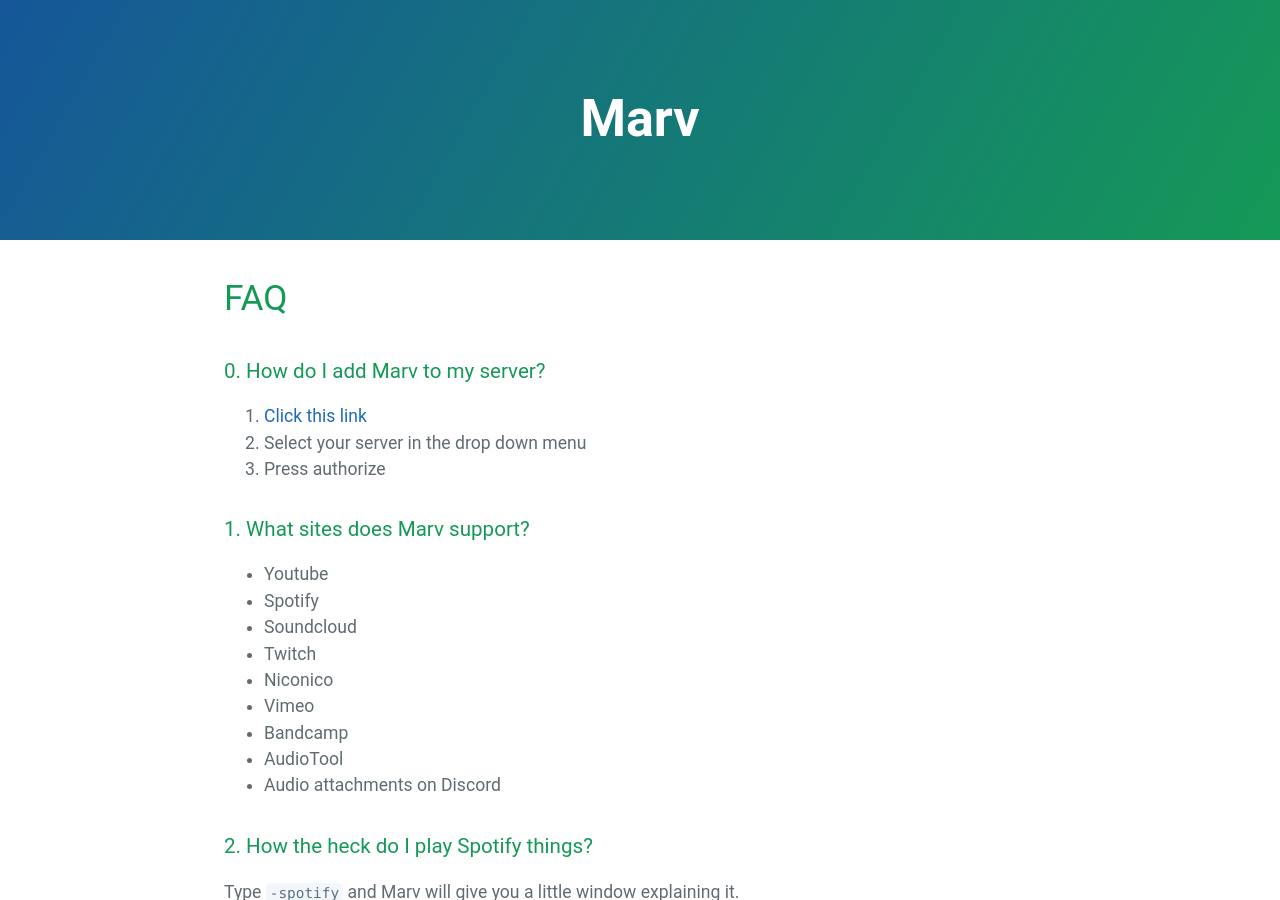
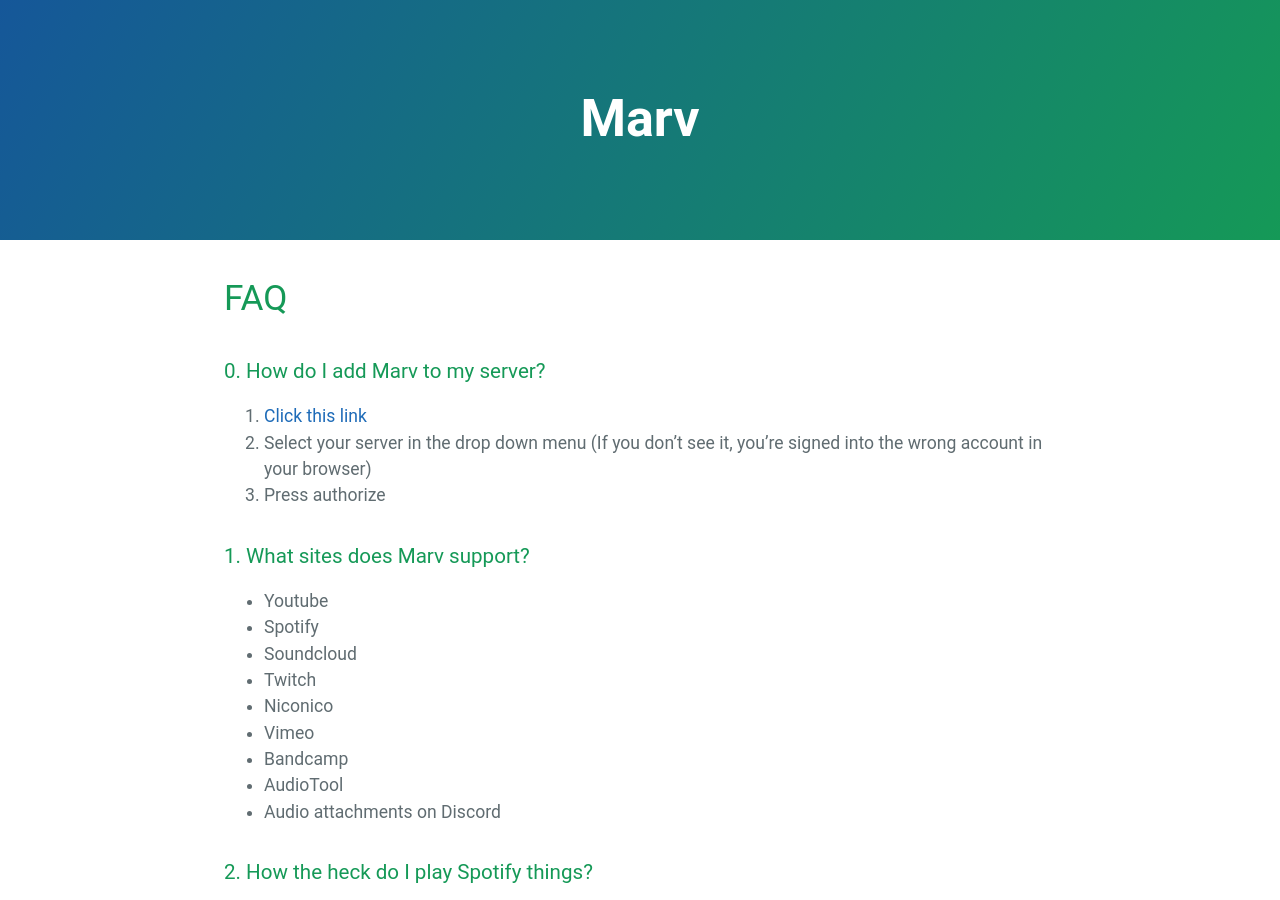
Before and after one commit to mymindishazel/marv-docs, a Jekyll site: the page built from faq.md, in a window 1280 px wide and 900 px high. Built offline with Jekyll 4.4.1, drawn with Linux system fonts in a browser that asks for light colours; our own code applies the rules of GitHub Pages for plain Markdown files.

Commit message:
Update faq.md

```diff
--- a/faq.md
+++ b/faq.md
@@ -2,7 +2,7 @@
 
 ### 0. How do I add Marv to my server?
 1. [Click this link](https://discordapp.com/oauth2/authorize?scope=bot&client_id=234395307759108106&permissions=3263552)
-2. Select your server in the drop down menu
+2. Select your server in the drop down menu (If you don't see it, you're signed into the wrong account in your browser)
 3. Press authorize
 
 ### 1. What sites does Marv support?
```
